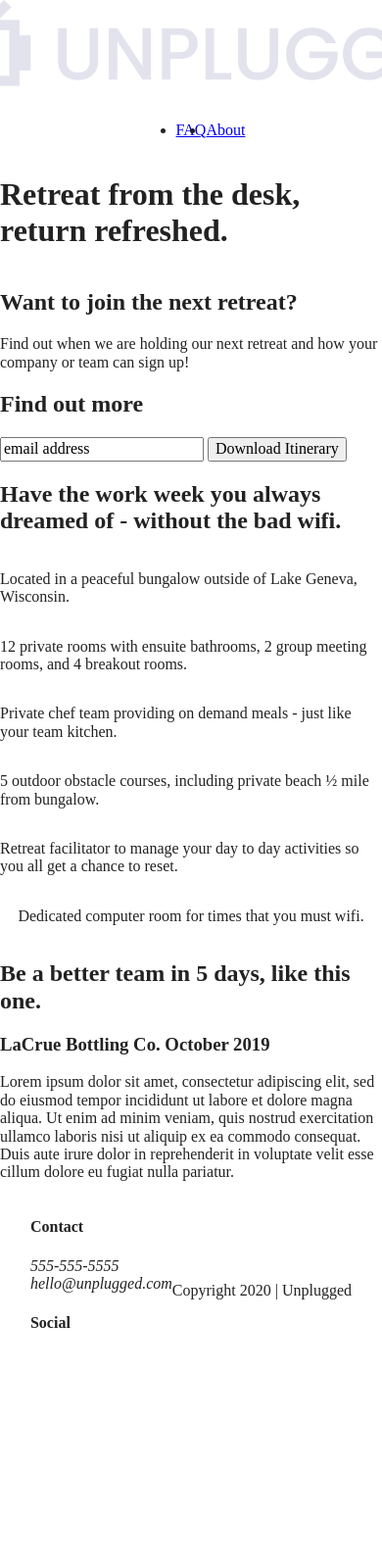
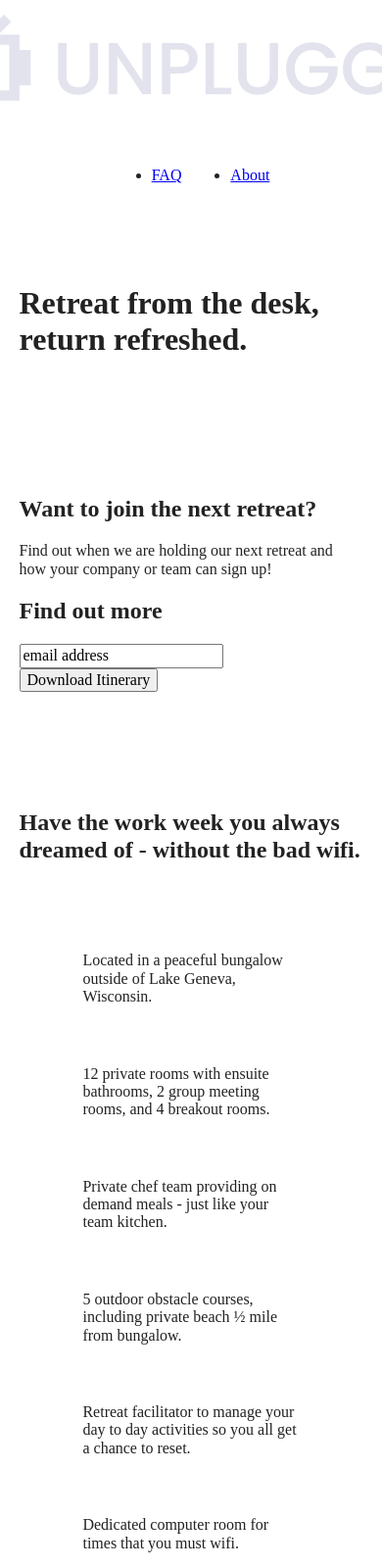
Before and after one commit to e-eastman/206-unplugged, a website built with Parcel: page unplugged-site/index.html in a window 390 px wide. Shown: the top 1600 px of the page at 98% size. Before the commit the page ends 1412 px from the top, so only its background shows below. Built offline with nearby package versions, Linux system fonts and the light colour scheme.

Commit message:
Mobile layout CSS update
fixed against solution code

```diff
--- a/unplugged-site/css/main.css
+++ b/unplugged-site/css/main.css
@@ -87,6 +87,11 @@
    Author's custom styles
    ========================================================================== */
 
+.content-wrapper {
+  width: 90%;
+  margin: 50px 0;
+}
+
 header,
 footer {
   display: flex;
@@ -95,11 +100,22 @@
   flex-flow: row wrap;
 }
 
+.header-divider {
+  width: 100%;
+  height: 1px;
+  margin: 10px 0 20px 0;
+}
+
+header {
+  padding: 15px 0;
+}
+
 header .content-wrapper {
   display: flex;
   justify-content: center;
   align-items: center;
   flex-flow: row wrap;
+  margin: 0;
 }
 
 header nav {
@@ -107,11 +123,21 @@
   justify-content: space-around;
   align-items: center;
   flex-flow: row wrap;
+  width: 60%;
 }
 
 header nav ul {
   display: flex;
   justify-content: space-around;
+  width: 100%;
+}
+
+footer {
+  flex-direction: column;
+}
+
+footer .contact {
+  margin-bottom: 50px;
 }
 
 footer .social-icons {
@@ -124,6 +150,19 @@
   display: flex;
   justify-content: center;
   align-items: center;
+}
+
+footer .content-wrapper {
+  width: 55%;
+  margin: 50px 0;
+}
+
+footer p {
+  margin:0;
+}
+
+footer .copyright {
+  margin: 20px 0;
 }
 
 /* Mobile Styles - Homepage */
@@ -151,6 +190,11 @@
   flex-flow: row wrap;
 }
 
+.features article {
+  width: 63%;
+  margin: 30px 0;
+}
+
 .features .features-items {
   display: flex;
   justify-content: center;
@@ -158,6 +202,17 @@
   flex-flow: row wrap;
 }
 
+.features h2 {
+  margin-bottom: 60px;
+}
+
+.features p {
+  margin: 0;
+}
+
+footer p {
+  margin: 0;
+}
 
 /* Reviews */
 
@@ -166,6 +221,16 @@
   justify-content: center;
   flex-flow: row wrap;
 }
+
+.reviews h2 {
+  margin-bottom: 40px;
+}
+
+.reviews h3 {
+  width: 55%;
+  margin: 20px 0;
+}
+
 
 /* About page styling */
 
@@ -197,6 +262,15 @@
   justify-content: center;
   align-items: center;
   flex-flow: row wrap;
+  margin: 50px 0 0 0;
+}
+
+.faq h2 {
+  margin-bottom: 40px;
+}
+
+.faq-content {
+  margin-bottom: 50px;
 }
 
 
```
